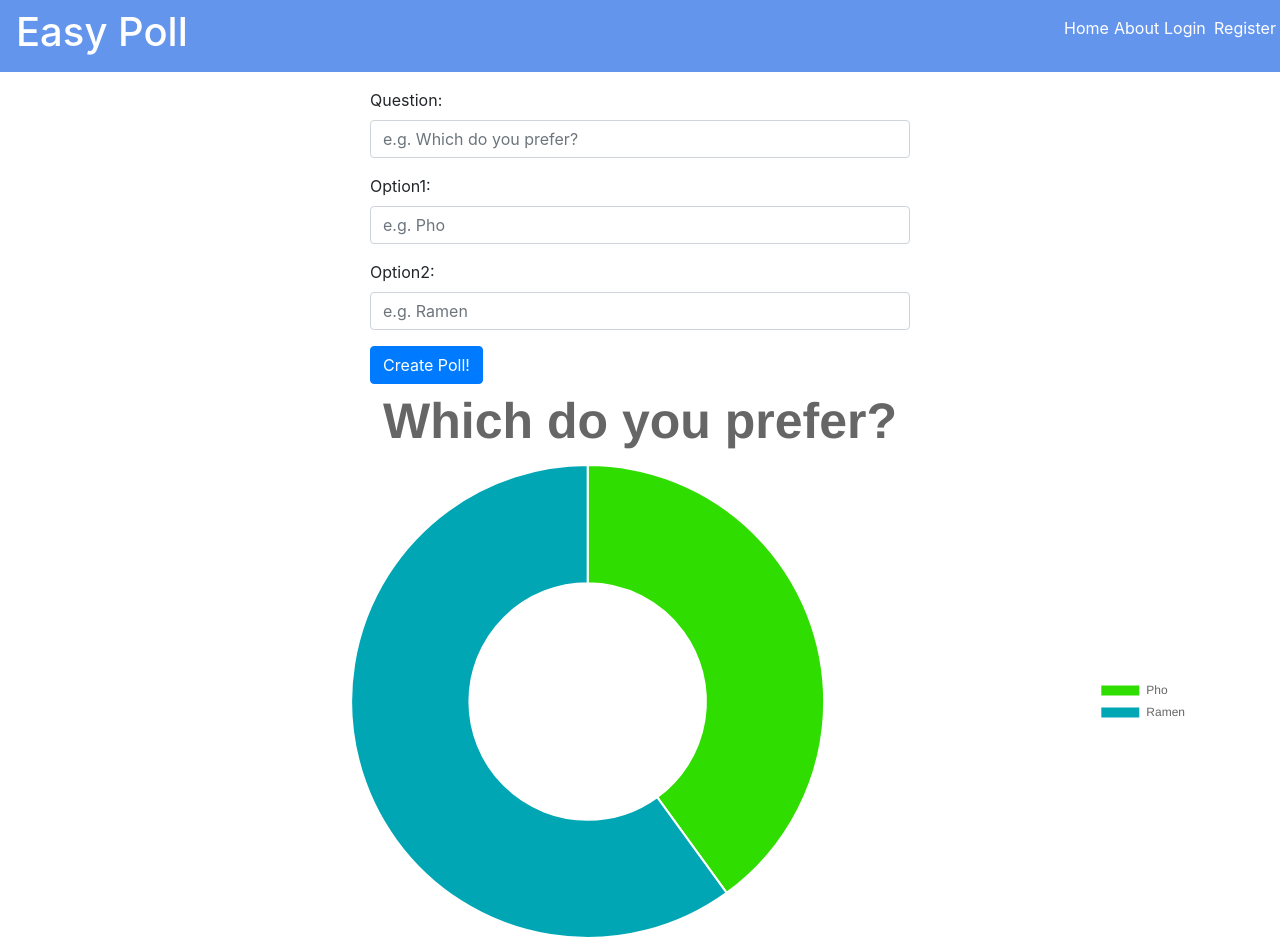
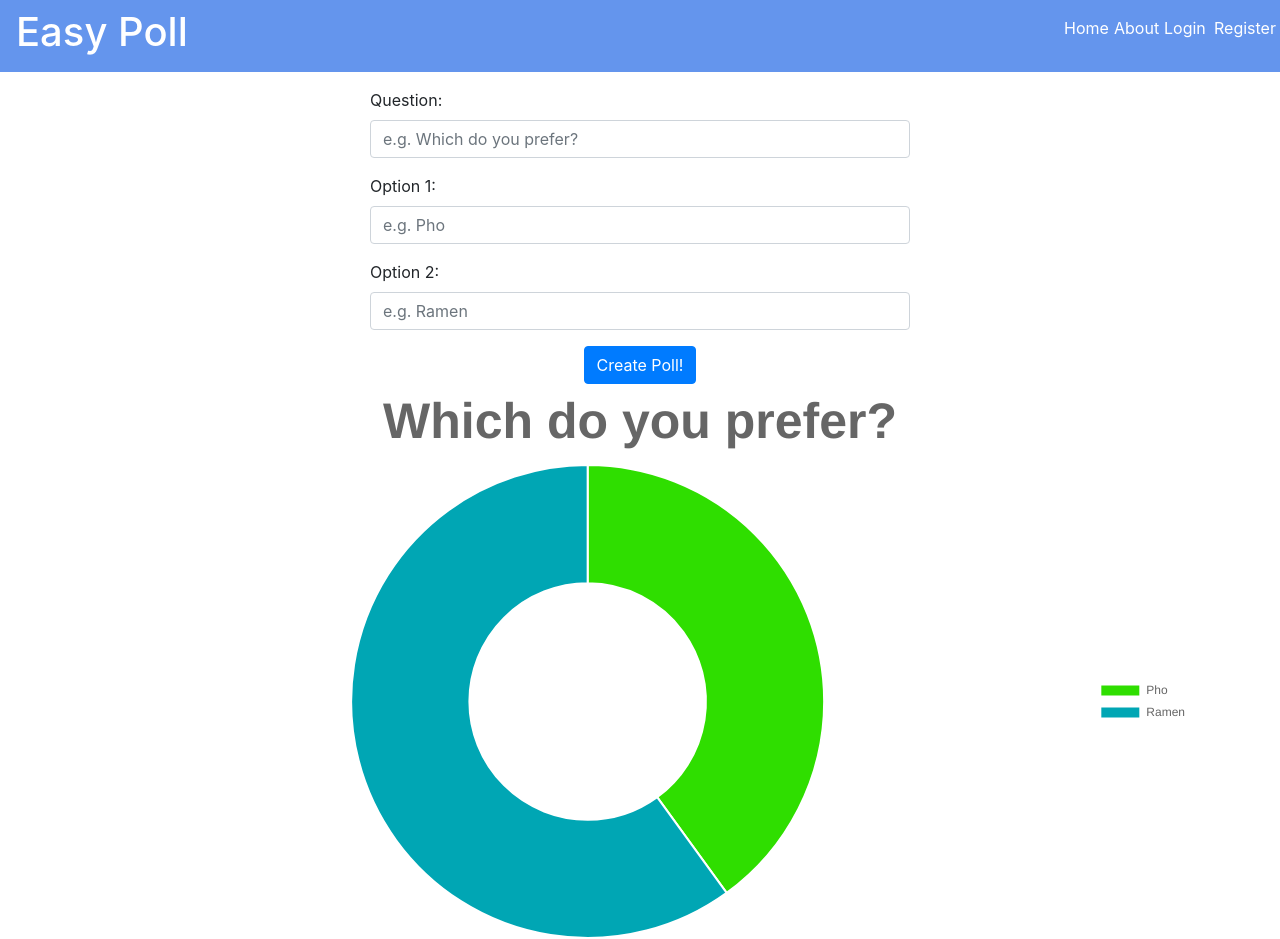
Before and after one commit to jessicahojh/easy_poll, a React (Create React App) app in the folder client/: page / in a window 1280 px wide. Built offline with nearby package versions, Linux system fonts and the light colour scheme.

Commit message:
centered the form button and made small form adjustments

```diff
--- a/client/src/App.css
+++ b/client/src/App.css
@@ -22,3 +22,7 @@
 .navLink {
   color: white;
 }
+
+.center {
+  text-align: center;
+}
--- a/client/src/components/CreateForm.jsx
+++ b/client/src/components/CreateForm.jsx
@@ -30,7 +30,7 @@ const CreateForm = ({
             </div>
 
             <div className="form-group">
-            <label htmlFor="option1">Option1: </label>
+            <label htmlFor="option1">Option 1: </label>
             <input
                 type="text"
                 className="form-control"
@@ -43,7 +43,7 @@ const CreateForm = ({
             </div>
 
             <div className="form-group">
-            <label htmlFor="option2">Option2: </label>
+            <label htmlFor="option2">Option 2: </label>
             <input
                 type="text"
                 className="form-control"
@@ -57,9 +57,11 @@ const CreateForm = ({
 
         </div>
 
+        <div className="center">
         <Button type="submit" className="btn">
             Create Poll!
         </Button>
+        </div>
 
         </form>
 
```
